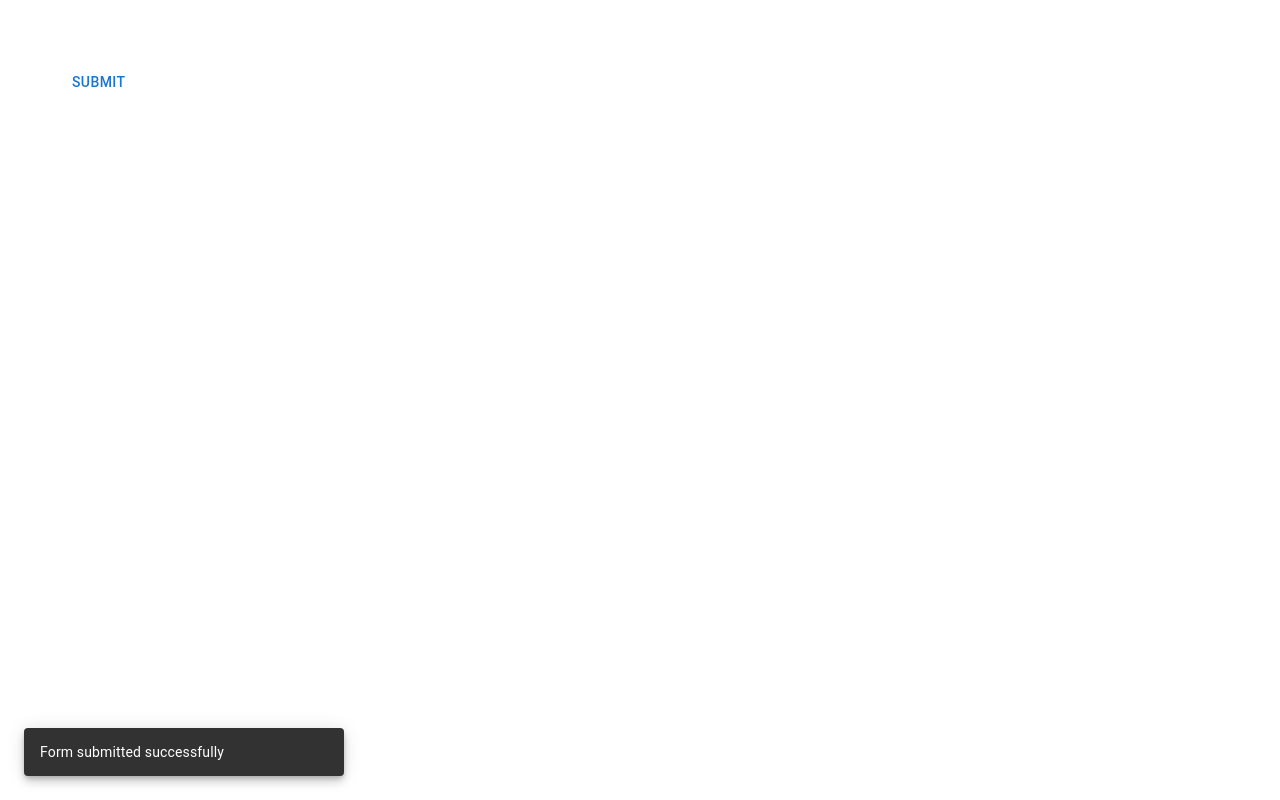
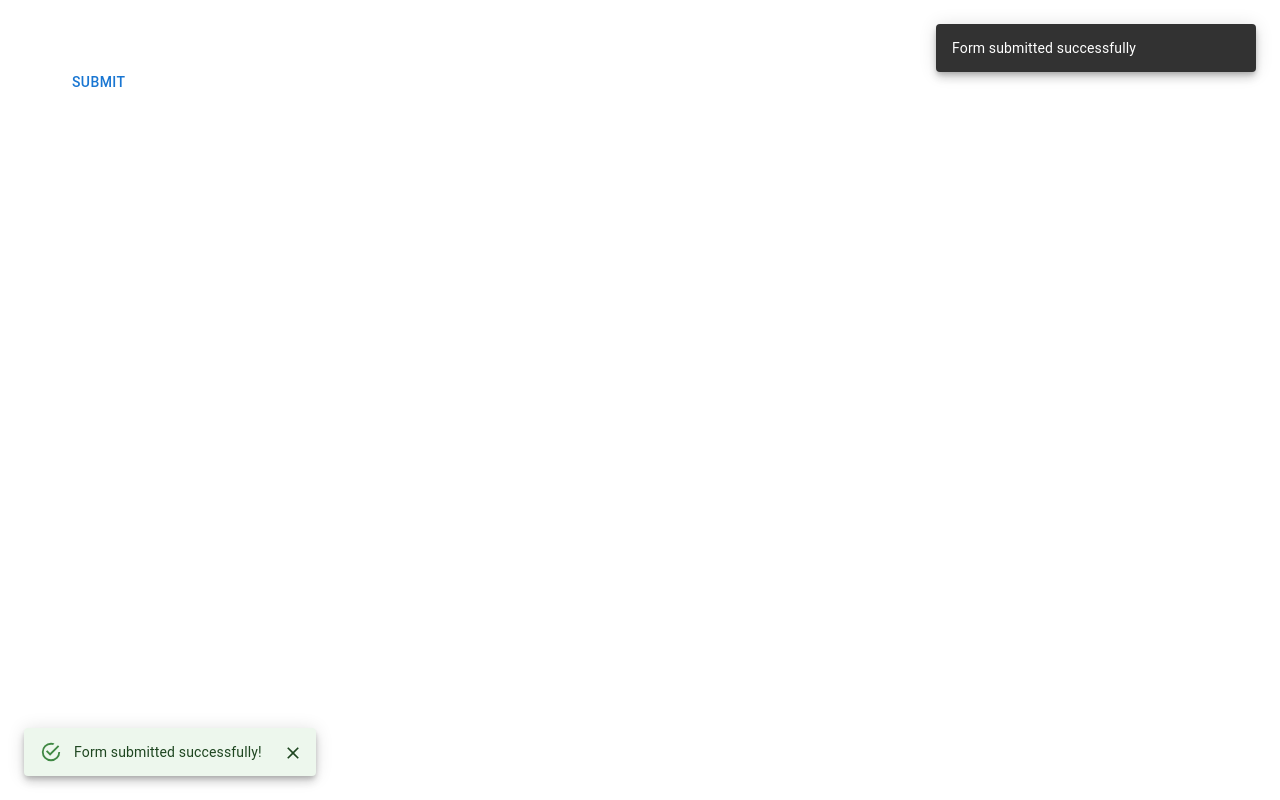
Before and after one commit to Dulatto/react-mui, a React (Create React App) app: page / in a window 1280 px wide. Both pictures are taken after a click on the button "SUBMIT". Built offline with nearby package versions, Linux system fonts and the light colour scheme.

Commit message:
mui snackbar

```diff
--- a/src/components/MuiSnackbar.tsx
+++ b/src/components/MuiSnackbar.tsx
@@ -1,5 +1,11 @@
-import {Snackbar, Button} from '@mui/material'
-import {useState} from 'react'
+import {Snackbar, Button, Alert, AlertProps} from '@mui/material'
+import {useState, forwardRef} from 'react'
+
+const SnackbarAlert = forwardRef<HTMLDivElement, AlertProps>(
+    function SnackbarAlert(props, ref){
+        return <Alert elevation={6} ref={ref} {...props} />
+    }
+)
 
 export const MuiSnackbar = () => {
     const [open, setOpen] = useState(false);
@@ -16,7 +22,16 @@ export const MuiSnackbar = () => {
       message="Form submitted successfully"
       autoHideDuration={4000}
       open={open}
-      onClose={handleClose}/>
+      onClose={handleClose}
+      anchorOrigin={{
+          vertical:'top',
+          horizontal: 'right',
+      }}/>
+      <Snackbar open={open} onClose={handleClose} autoHideDuration={6000}>
+          <SnackbarAlert onClose={handleClose} severity="success">
+             Form submitted successfully!
+          </SnackbarAlert>
+      </Snackbar>
     </>
   )
 }
```
